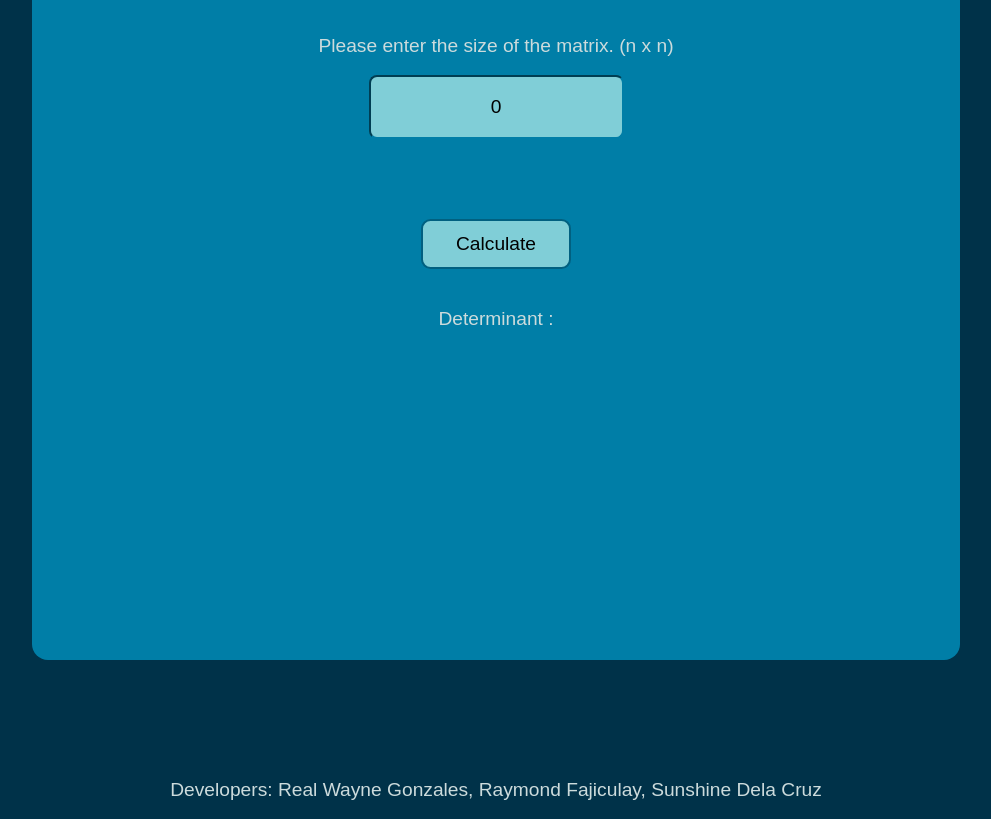
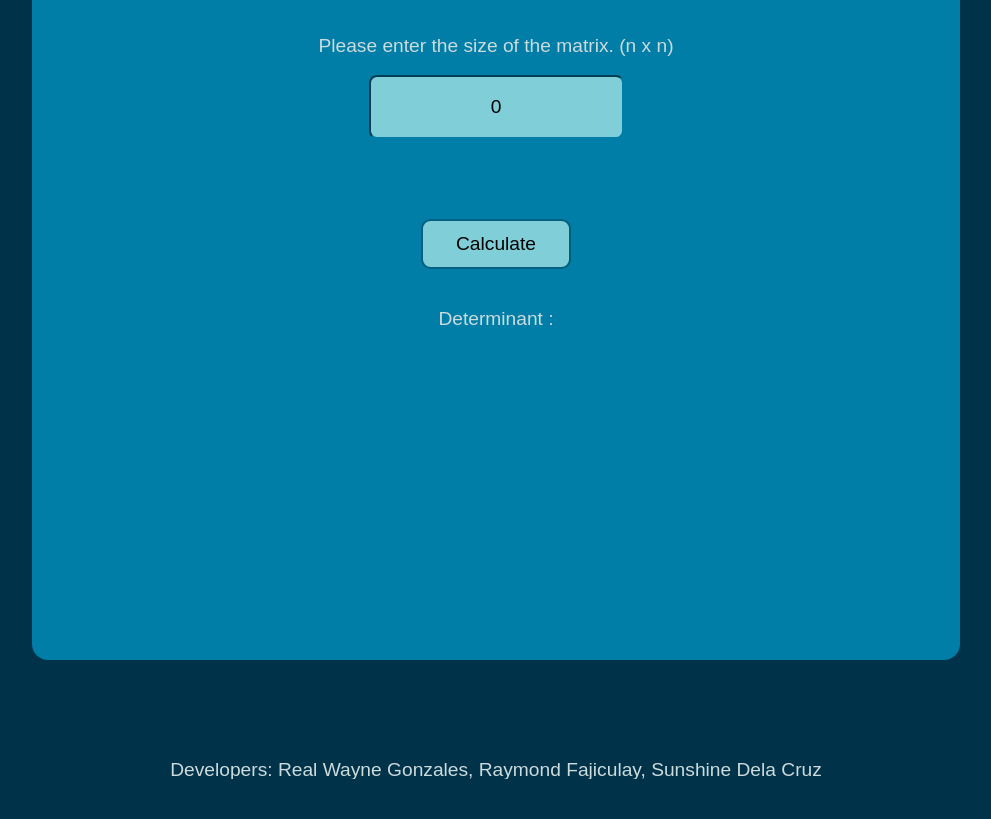
Before and after one commit to INCOGNIZUU/Elective2Proj, a plain HTML site: page index.html in a window 1280 px wide. Shown: the part 172-991 px from the top of the page, without its empty margins (144-1135 px from the left). After the commit the page ends 951 px from the top, so only its background shows below. Drawn offline with nearby package versions, Linux system fonts and the light colour scheme.

Commit message:
another change

```diff
--- a/index.html
+++ b/index.html
@@ -23,7 +23,7 @@
         <p id="answer">Determinant :</p>
       </div>
     </div>
-    <p>
+    <p class="dev">
       Developers: Real Wayne Gonzales, Raymond Fajiculay, Sunshine Dela Cruz
     </p>
   </body>
--- a/style.css
+++ b/style.css
@@ -95,3 +95,6 @@ p {
   margin: 20px;
   color: #ccdbdc;
 }
+.dev {
+  margin: 0;
+}
```
